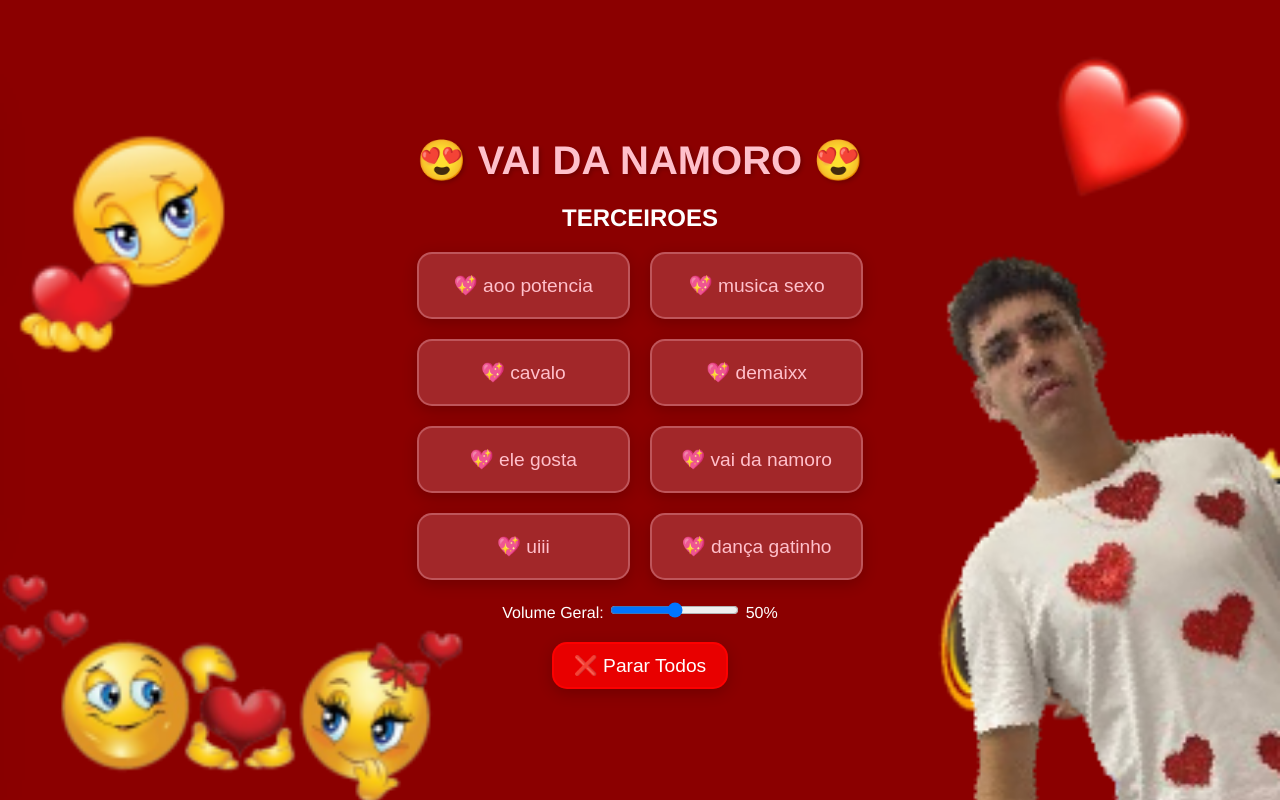
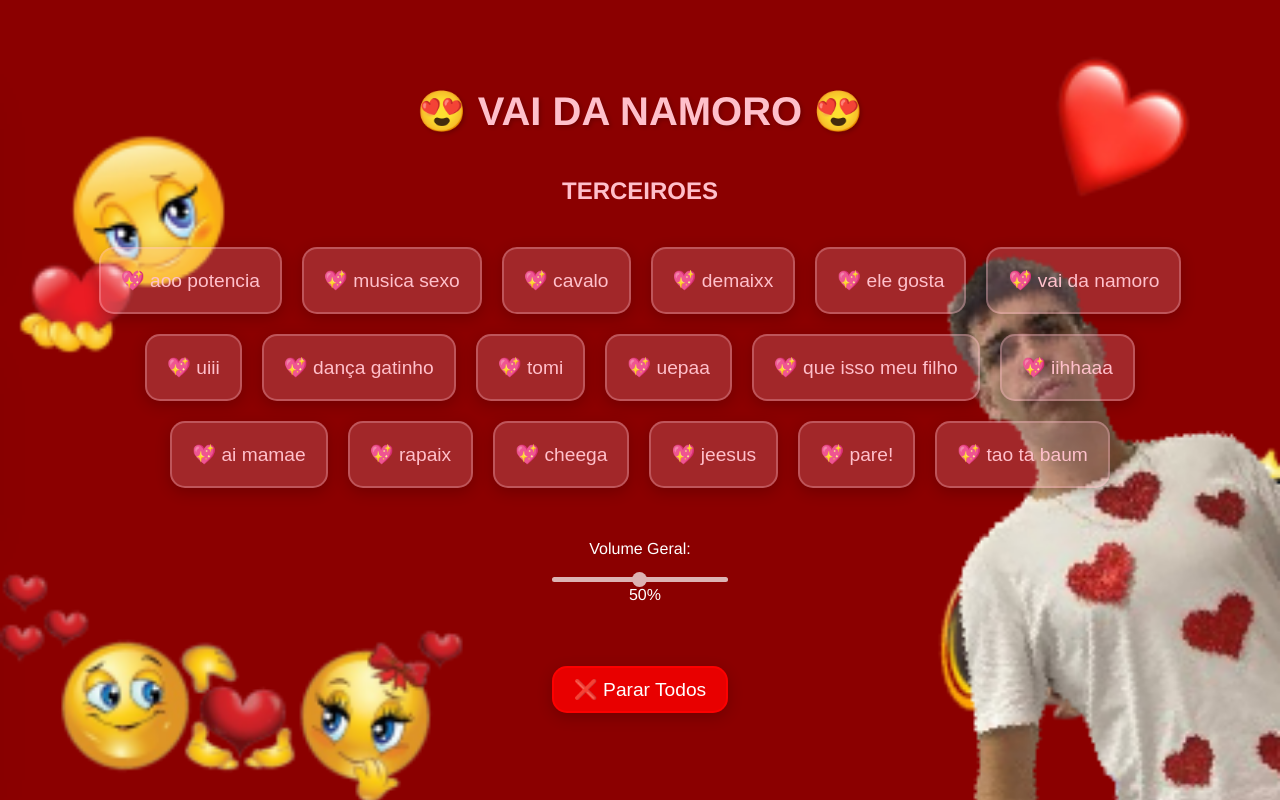
Before and after one commit to kerlonr/SoundPad, a plain HTML site: page index.html in a window 1280 px wide. Drawn offline with Linux system fonts and the light colour scheme.

Commit message:
Add files via upload

```diff
--- a/script.js
+++ b/script.js
@@ -9,10 +9,23 @@ document.addEventListener("DOMContentLoaded", () => {
     { name: "musica sexo", file: "sons/careless_whispers.mp3" },
     { name: "cavalo", file: "sons/cavalo-rodrigo-faro.mp3" },
     { name: "demaixx", file: "sons/demaixxx.mp3" },
-    { name: "ele gosta", file: "sons/tmpd9mca4be.mp3" },
+    { name: "ele gosta", file: "sons/ele-g0sta.mp3" },
     { name: "vai da namoro", file: "sons/tmpht295_e2.mp3" },
     { name: "uiii", file: "sons/uiii_2vaCeXl.mp3" },
     { name: "dança gatinho", file: "sons/y2mate_rLgMJTu.mp3" },
+    { name: "tomi", file: "sons/tomi.mp3" },
+    { name: "uepaa", file: "sons/uepa-vai-dar-namoro-2022.mp3" },
+    {
+      name: "que isso meu filho",
+      file: "sons/que-isso-meu-filho-calma-vai-dar-namoro.mp3",
+    },
+    { name: "iihhaaa", file: "sons/ihaaa-vai-dar-namoro.mp3" },
+    { name: "ai mamae", file: "sons/aii-mamae.mp3" },
+    { name: "rapaix", file: "sons/rapaz-vai-dar-namoro-2022.mp3" },
+    { name: "cheega", file: "sons/ch3ga.mp3" },
+    { name: "jeesus", file: "sons/jesus-vai-dar-namoro-2022.mp3" },
+    { name: "pare!", file: "sons/pare-vai-dar-namoro-2022.mp3" },
+    { name: "tao ta baum", file: "sons/tao-ta-bom-vai-dar-namoro.mp3" },
   ];
 
   let audioElements = [];
@@ -53,4 +66,19 @@ document.addEventListener("DOMContentLoaded", () => {
       audio.currentTime = 0;
     });
   });
+
+  // Verificar largura da tela e desativar align-items no body para dispositivos móveis
+  function adjustBodyAlignment() {
+    if (window.innerWidth < 768) {
+      document.body.style.alignItems = "initial"; // Desativa o alinhamento vertical
+    } else {
+      document.body.style.alignItems = "center"; // Mantém o alinhamento vertical padrão
+    }
+  }
+
+  // Chamada inicial para configurar o alinhamento
+  adjustBodyAlignment();
+
+  // Listener de evento de redimensionamento da janela para ajustar dinamicamente
+  window.addEventListener("resize", adjustBodyAlignment);
 });
--- a/styles.css
+++ b/styles.css
@@ -1,3 +1,15 @@
+/* Reset de estilos padrão */
+* {
+  margin: 0;
+  padding: 0;
+  box-sizing: border-box;
+}
+@media (max-width: 768px) {
+  body {
+    align-items: flex-start; /* Altera o alinhamento vertical para o início (flex-start) */
+  }
+}
+/* Estilos gerais para o corpo da página */
 body {
   display: flex;
   justify-content: center;
@@ -5,33 +17,69 @@ body {
   height: 100vh;
   margin: 0;
   font-family: "Helvetica Neue", Arial, sans-serif;
-  background-image: url("background.png"); /* Corrigido: use 'url()' para especificar a imagem */
-  background-size: cover; /* Para cobrir todo o corpo */
-  background-position: center; /* Centraliza a imagem no corpo */
+  background-image: url("background.png"); /* Substitua pelo caminho da sua imagem de fundo */
+  background-size: cover;
+  background-position: center;
   color: #ffffff;
 }
 
+/* Estilos para o contêiner principal */
 .container {
-  text-align: center;
-  position: relative; /* Para permitir que a imagem de fundo seja visível atrás dos conteúdos */
-  z-index: 1; /* Garante que os conteúdos fiquem na frente do fundo */
+  display: flex;
+  flex-direction: column;
+  align-items: center;
+  max-width: 1200px;
+  padding: 20px;
+  gap: 2rem;
 }
 
+/* Estilos para a seção de títulos */
+.title-section {
+  text-align: center;
+  margin-bottom: 20px;
+}
+
+/* Estilos para o título principal */
 h1 {
+  text-align: center;
   font-size: 2.5em;
-  margin-bottom: 20px;
+  margin-bottom: 10px;
   text-shadow: 2px 2px 4px rgba(0, 0, 0, 0.2);
   color: #ffc0cb; /* Rosa claro */
 }
 
+/* Estilos para o título secundário */
+h2 {
+  font-size: 1.5em;
+  margin-bottom: 10px;
+  color: #ffc0cb; /* Rosa claro */
+}
+
+/* Estilos para a imagem de coração */
+img {
+  max-width: 80px;
+  height: auto;
+  margin-bottom: 10px;
+}
+
+/* Estilos para a seção de botões de áudio */
+.pad-section {
+  display: grid;
+  grid-template-columns: repeat(4, 1fr); /* 4 colunas */
+  gap: 20px; /* Espaçamento entre os botões */
+  justify-content: center;
+  padding: 20px;
+  text-align: center; /* Centraliza o conteúdo dos botões */
+}
 .pad-container {
-  display: grid;
+  display: flex;
   grid-template-columns: repeat(auto-fit, minmax(150px, 1fr));
   gap: 20px;
+  margin-bottom: 20px;
+  flex-wrap: wrap;
   justify-content: center;
-  margin-bottom: 20px;
 }
-
+/* Estilos para cada botão de áudio */
 .pad {
   background-color: rgba(255, 192, 203, 0.2); /* Rosa claro */
   border: 2px solid rgba(255, 192, 203, 0.3);
@@ -54,6 +102,117 @@ h1 {
   transform: scale(1.05);
 }
 
+/* Estilos para a seção de controles (volume e parar) */
+.controls-section {
+  display: flex;
+  flex-direction: column;
+  align-items: center;
+  justify-content: center;
+  margin-top: 20px;
+}
+
+/* Estilos para o controle de volume */
+.volume-control {
+  text-align: center;
+  margin-bottom: 10px;
+}
+
+.volume-control label {
+  display: block;
+  margin-bottom: 10px;
+  color: #ffffff;
+}
+
+.volume-control input[type="range"] {
+  -webkit-appearance: none;
+  width: 100%;
+  height: 5px;
+  background: rgba(255, 255, 255, 0.2);
+  outline: none;
+  opacity: 0.7;
+  transition: opacity 0.15s ease-in-out;
+  border-radius: 10px;
+}
+
+.volume-control input[type="range"]:hover {
+  opacity: 1;
+}
+
+.volume-control input[type="range"]::-webkit-slider-runnable-track {
+  width: 100%;
+  height: 5px;
+  cursor: pointer;
+  animate: 0.2s;
+  background: #ffffff;
+  border-radius: 10px;
+}
+
+.volume-control input[type="range"]::-webkit-slider-thumb {
+  box-shadow: 0px 0px 0px #000000;
+  border: 0px solid #000000;
+  height: 15px;
+  width: 15px;
+  border-radius: 50px;
+  background: #ffffff;
+  cursor: pointer;
+  -webkit-appearance: none;
+  margin-top: -5px;
+}
+
+.volume-control input[type="range"]:focus {
+  outline: none;
+}
+
+.volume-control input[type="range"]::-ms-track {
+  width: 100%;
+  height: 5px;
+  cursor: pointer;
+  background: transparent;
+  border-color: transparent;
+  color: transparent;
+}
+
+.volume-control input[type="range"]::-ms-fill-lower {
+  background: #ffffff;
+  border: 0px solid #000000;
+  border-radius: 20px;
+  box-shadow: 0px 0px 0px #000000;
+}
+
+.volume-control input[type="range"]::-ms-fill-upper {
+  background: #ffffff;
+  border: 0px solid #000000;
+  border-radius: 20px;
+  box-shadow: 0px 0px 0px #000000;
+}
+
+.volume-control input[type="range"]::-ms-thumb {
+  margin-top: 1px;
+  box-shadow: 0px 0px 0px #000000;
+  border: 0px solid #000000;
+  height: 15px;
+  width: 15px;
+  border-radius: 50px;
+  background: #ffffff;
+  cursor: pointer;
+}
+
+.volume-control input[type="range"]:focus::-ms-fill-lower {
+  background: #ffffff;
+}
+
+.volume-control input[type="range"]:focus::-ms-fill-upper {
+  background: #ffffff;
+}
+
+/* Estilos para o valor do volume */
+#volume-value {
+  display: inline-block;
+  margin-left: 10px;
+  color: #ffffff;
+}
+
+/* Estilos para o botão de parar todos os sons */
 .stop-button {
   background-color: rgba(255, 0, 0, 0.8); /* Vermelho escuro */
   border: 2px solid rgba(255, 0, 0, 0.9);
```
